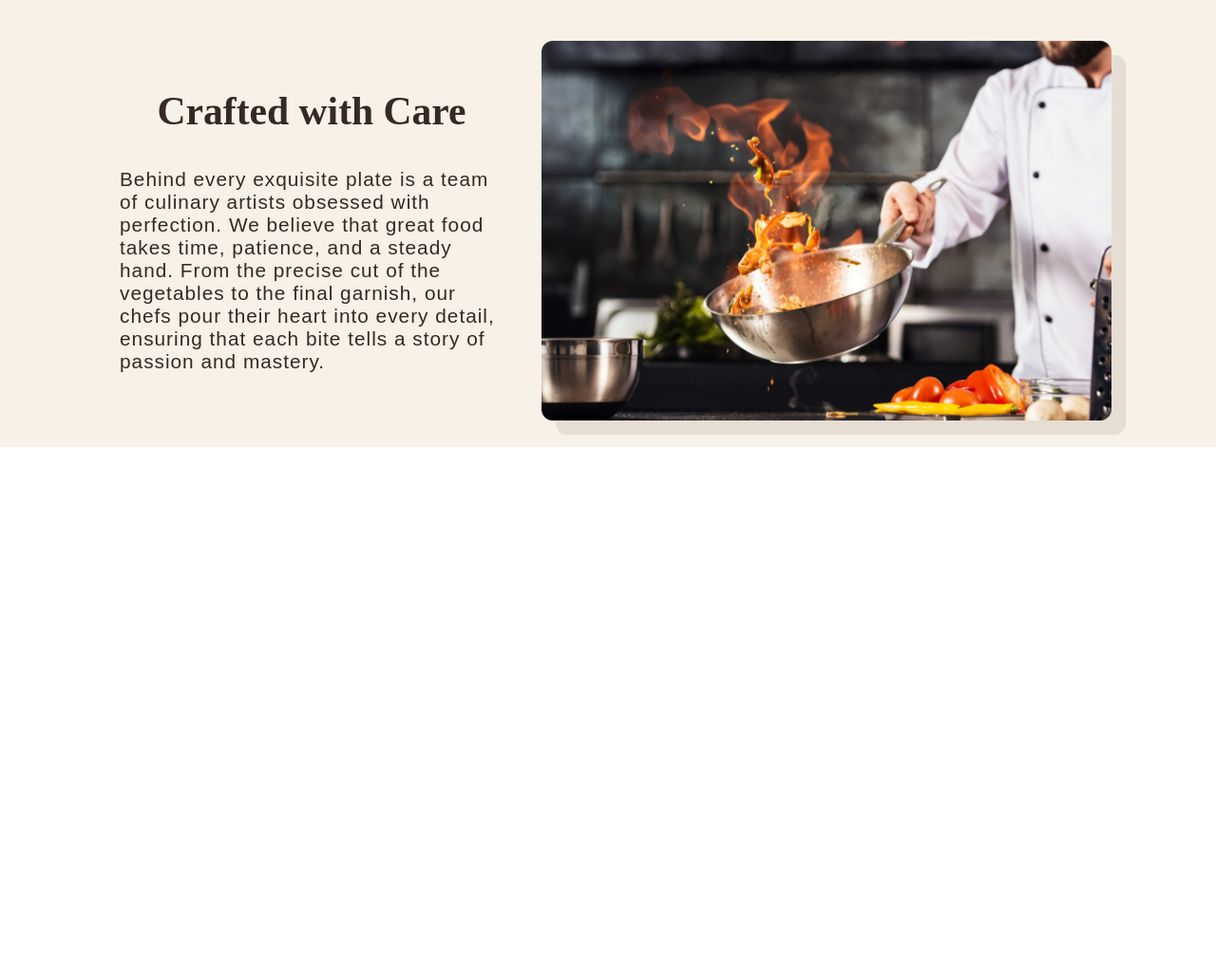
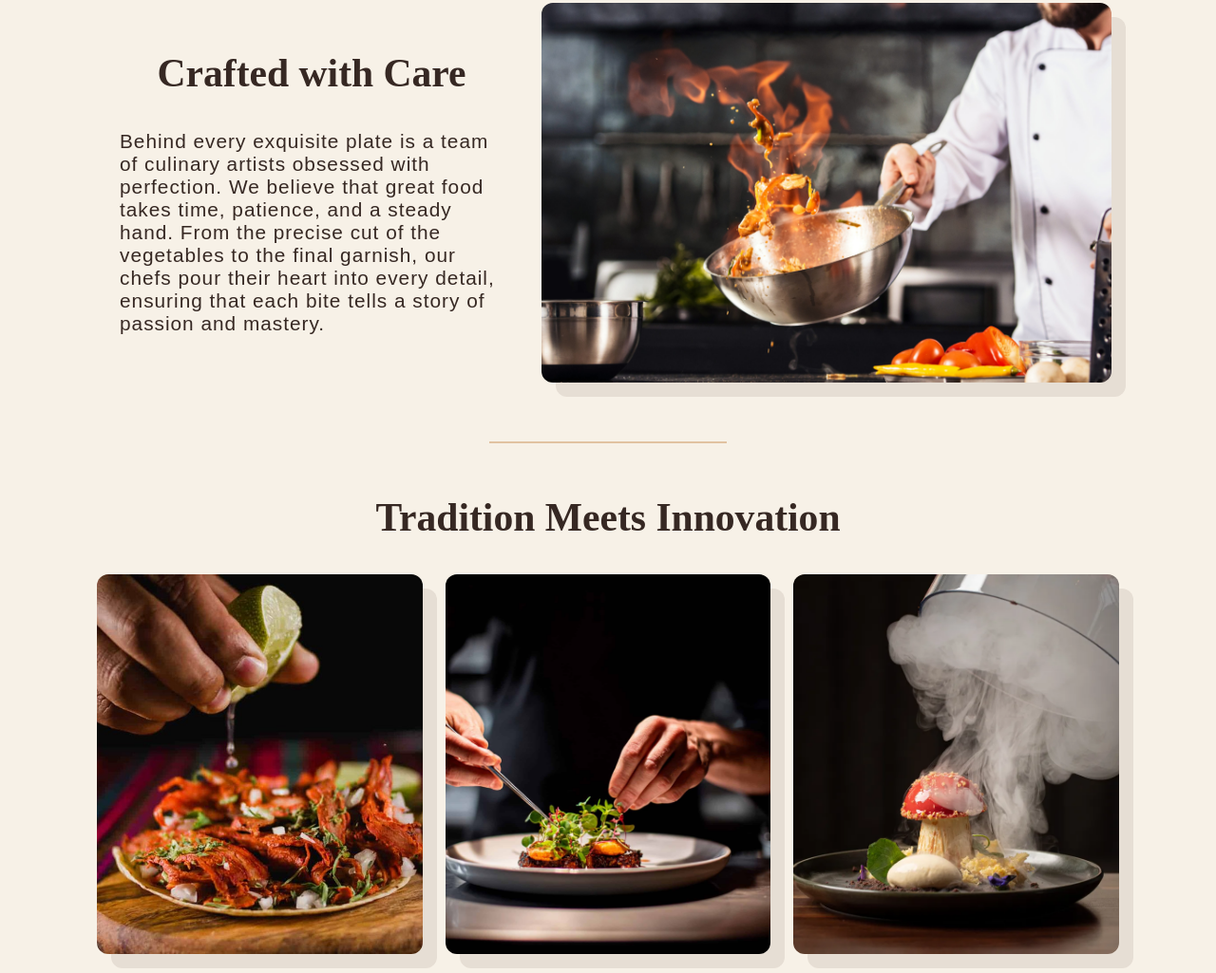
Before and after one commit to SBNKy/restaurant-page, a website built with webpack: page src/template.html in a window 1280 px wide. Shown: the part 821-1846 px from the top of the page at 95% size. Before the commit the page ends 1292 px from the top, so only its background shows below. Built offline with nearby package versions, Linux system fonts and the light colour scheme; files whose address does not match are found by name; a web font is replaced by a local one.

Commit message:
feat: add three column section with images and styling

```diff
--- a/src/components/Home/Home.js
+++ b/src/components/Home/Home.js
@@ -1,7 +1,9 @@
 import "./style.css";
 import freshFoodImg from "../../assets/images/freshFood.jpg";
 import cookingPhoto from "../../assets/images/cooking-photo.jpg";
-
+import meatDishPhoto from "../../assets/images/meat-dish.jpg";
+import foodPlatingPhoto from "../../assets/images/food-plating-photo.jpeg";
+import dessertPhoto from "../../assets/images/dessert-photo.webp";
 
 export default function createHomepage() {
     const container = document.createElement("div");
@@ -15,26 +17,50 @@ export default function createHomepage() {
     const foodSectionDescText =
         "We believe that the best dishes start long before they reach the kitchen. That’s why we partner with local farmers to source organic, sun-ripened ingredients harvested at their peak. No shortcuts, no preservatives—just the pure, vibrant taste of nature on your plate. Taste the difference that true quality makes.";
     const foodSectionImgSrc = freshFoodImg;
+    const foodSectionImgHeight = 400;
 
     const foodSection = createSection(
         foodSectionDescTitle,
         foodSectionDescText,
         foodSectionImgSrc,
+        foodSectionImgHeight,
         false,
     );
 
     const teamSectionDescTitle = "Crafted with Care";
-    const teamSectionDescText = "Behind every exquisite plate is a team of culinary artists obsessed with perfection. We believe that great food takes time, patience, and a steady hand. From the precise cut of the vegetables to the final garnish, our chefs pour their heart into every detail, ensuring that each bite tells a story of passion and mastery.";
+    const teamSectionDescText =
+        "Behind every exquisite plate is a team of culinary artists obsessed with perfection. We believe that great food takes time, patience, and a steady hand. From the precise cut of the vegetables to the final garnish, our chefs pour their heart into every detail, ensuring that each bite tells a story of passion and mastery.";
     const teamSectionImgSrc = cookingPhoto;
+    const teamSectionImgHeight = 400;
 
-    const teamSection = createSection(teamSectionDescTitle, teamSectionDescText, teamSectionImgSrc);
+    const teamSection = createSection(
+        teamSectionDescTitle,
+        teamSectionDescText,
+        teamSectionImgSrc,
+        teamSectionImgHeight,
+    );
+
+    const columnSectionTitle = "Tradition Meets Innovation";
+    const leftImgSrc = meatDishPhoto;
+    const middleImgSrc = foodPlatingPhoto;
+    const rightImgSrc = dessertPhoto;
+    const columnSectionImgHeight = 400;
+
+    const columnSection = createColumnSection(
+        columnSectionTitle,
+        leftImgSrc,
+        middleImgSrc,
+        rightImgSrc,
+        columnSectionImgHeight,
+    );
 
     container.appendChild(welcomeDiv);
     container.appendChild(createSeparator());
     container.appendChild(foodSection);
     container.appendChild(createSeparator());
     container.appendChild(teamSection);
-
+    container.appendChild(createSeparator());
+    container.appendChild(columnSection);
     return container;
 }
 
@@ -43,11 +69,10 @@ function createWelcomeMessage(title, text) {
     welcomeDiv.classList.add("welcome-container");
     const welcomeText = document.createElement("h1");
     welcomeText.classList.add("welcome-text");
-    welcomeText.textContent = "Welcome to {your restaurant name}";
+    welcomeText.textContent = title;
     const welcomeDescription = document.createElement("p");
     welcomeDescription.classList.add("welcome-description");
-    welcomeDescription.textContent =
-        "A place where your expectations meet reality";
+    welcomeDescription.textContent = text;
 
     welcomeDiv.appendChild(welcomeText);
     welcomeDiv.appendChild(welcomeDescription);
@@ -55,14 +80,20 @@ function createWelcomeMessage(title, text) {
     return welcomeDiv;
 }
 
-function createSection(descTitle, descText, imgSrc, imgOnRight = true) {
+function createSection(
+    descTitle,
+    descText,
+    imgSrc,
+    imgHeight,
+    imgOnRight = true,
+) {
     const section = document.createElement("div");
     section.classList.add("grid");
 
     const image = document.createElement("img");
     image.classList.add("image");
     image.src = imgSrc;
-    image.height = 400;
+    image.height = imgHeight;
 
     const description = document.createElement("div");
     description.classList.add("description");
@@ -85,6 +116,40 @@ function createSection(descTitle, descText, imgSrc, imgOnRight = true) {
     return section;
 }
 
+function createColumnSection(
+    title,
+    leftImgSrc,
+    middleImgSrc,
+    rightImgSrc,
+    imgHeight,
+) {
+    const section = document.createElement("div");
+    const sectionTitle = document.createElement("h2");
+    sectionTitle.classList.add("three-col-grid-title");
+    sectionTitle.textContent = title;
+
+    const colSection = document.createElement("div");
+    colSection.classList.add("three-col-grid");
+
+    const leftImg = document.createElement("img");
+    const middleImg = document.createElement("img");
+    const rightImg = document.createElement("img");
+    leftImg.src = leftImgSrc;
+    middleImg.src = middleImgSrc;
+    rightImg.src = rightImgSrc;
+
+    const images = [leftImg, middleImg, rightImg];
+    images.forEach((img) => {
+        img.height = imgHeight;
+        img.classList.add("image");
+        colSection.appendChild(img);
+    });
+
+    section.appendChild(sectionTitle);
+    section.appendChild(colSection);
+    return section;
+}
+
 function createSeparator() {
     const separatorLine = document.createElement("div");
     separatorLine.classList.add("separator-line");
--- a/src/components/Home/style.css
+++ b/src/components/Home/style.css
@@ -4,12 +4,10 @@ h1, h2, p {
 
 .container {
     max-width: 1100px;
-    /* border: 1px solid #362823;
-    border-radius: 12px; */
     display: flex;
     flex-direction: column;
     justify-content: center;
-    gap: 24px;
+    gap: 14px;
     padding: 12px;
     margin: 0 auto;
 }
@@ -69,3 +67,19 @@ h1, h2, p {
     gap: 36px;
     padding: 0 16px;
 }
+
+.three-col-grid-title {
+    text-align: center;
+    margin-bottom: 36px;
+}
+
+.three-col-grid {
+    display: grid;
+    grid-template-columns: repeat(3, 1fr);
+    gap: 24px;
+}
+
+.three-col-grid img {
+    width: 100%;
+    object-fit: cover;
+}
--- a/webpack.config.js
+++ b/webpack.config.js
@@ -29,7 +29,7 @@ module.exports = {
                 loader: "html-loader",
             },
             {
-                test: /\.(png|svg|jpg|jpeg|gif)$/i,
+                test: /\.(png|svg|jpg|jpeg|gif|webp)$/i,
                 type: "asset/resource",
             },
             {
```
Also changed, not shown: src/assets/images/dessert-photo.webp (added), src/assets/images/food-plating-photo.jpeg (added), src/assets/images/meat-dish.jpg (added).
